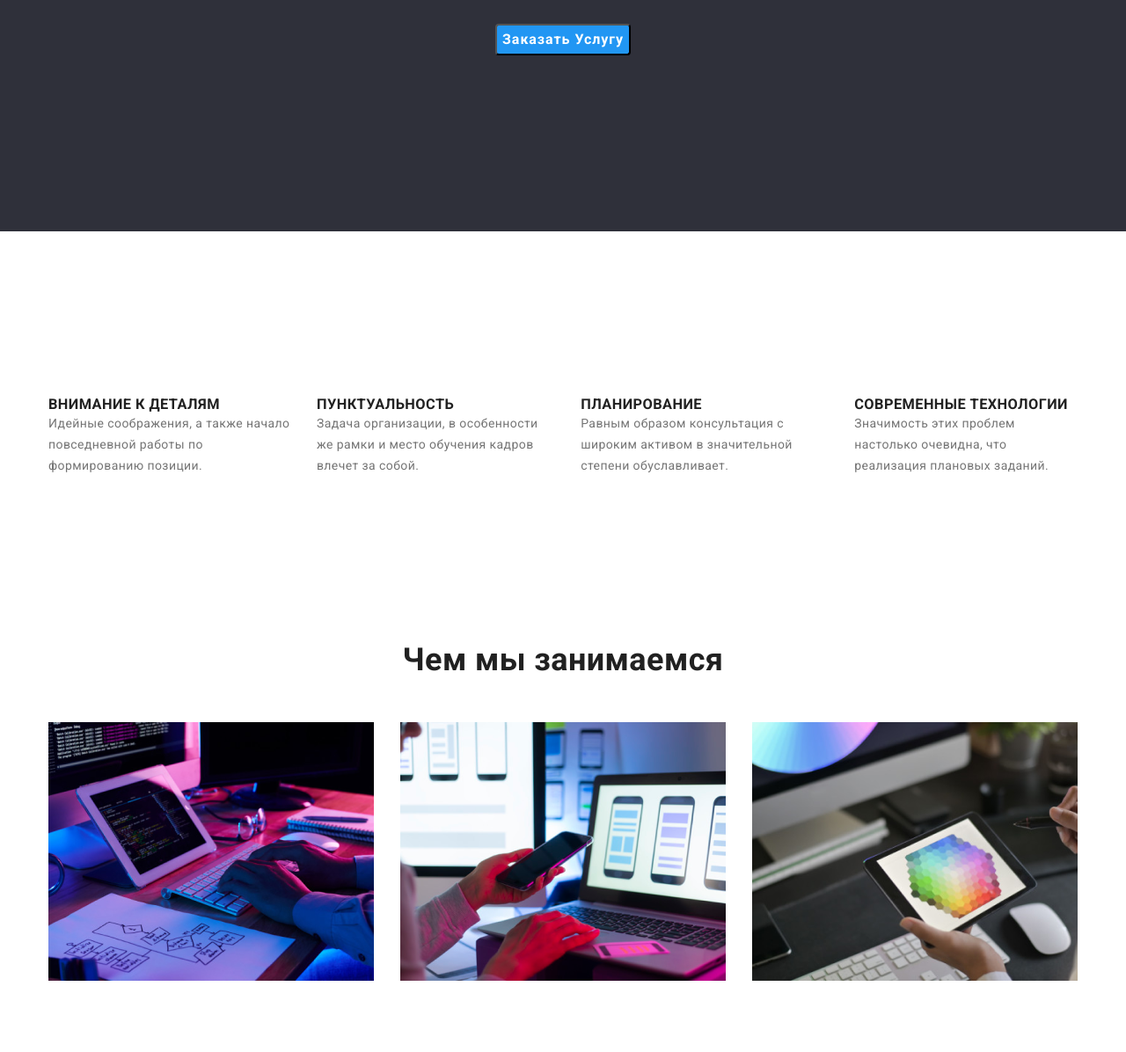
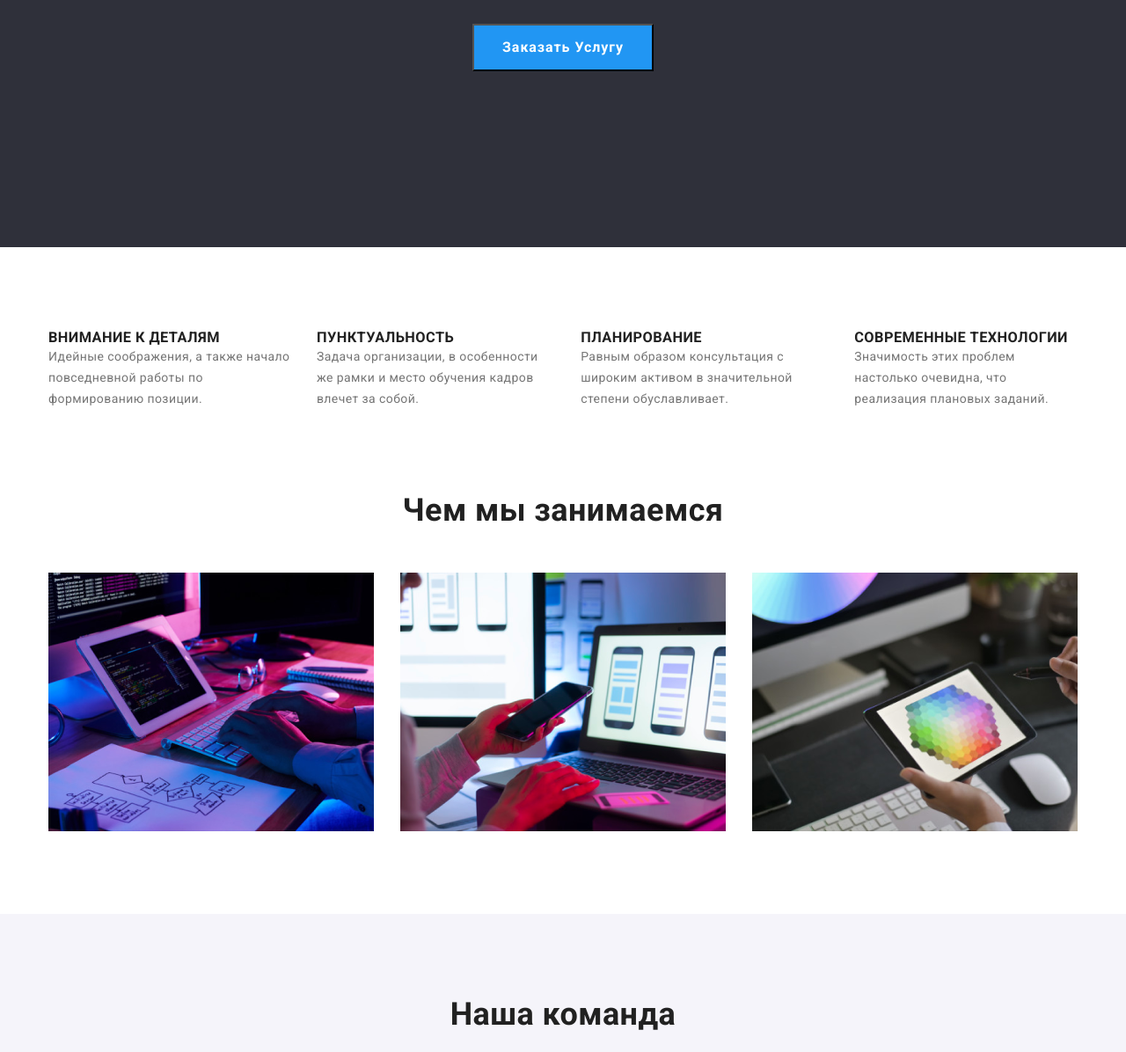
Before and after one commit to olegvorona/goit-markup-hw-03., a plain HTML site: page index.html in a window 1280 px wide. Shown: the part 404-1600 px from the top of the page at 88% size. Drawn offline with nearby package versions, Linux system fonts and the light colour scheme.

Commit message:
Add files via upload

```diff
--- a/css/styles.css
+++ b/css/styles.css
@@ -322,12 +322,11 @@ body {
   font-family: inherit;
   text-align: center;
   margin-top: 30px;
-  border-radius: 4px;
+  padding: 10px 32px;
 }
 
 .about-item-text {
   display: flex;
-  padding-top: 94px;
 }
 
 .about-item:not(:last-child) {
@@ -344,6 +343,10 @@ body {
 .about-pre-text {
   line-height: 1.71;
   color: var(--index-main-pre-text);
+}
+
+.gallery {
+  padding-bottom: 94px;
 }
 
 .gallery-text {
@@ -375,6 +378,7 @@ body {
   line-height: 1.16;
   text-align: center;
   color: var(--index-pre-title);
+  margin-bottom: 50px;
 }
 
 .about-list {
--- a/index.html
+++ b/index.html
@@ -71,7 +71,7 @@
             </ul>
         </div>
         </section>
-        <section class="gallery section">
+        <section class="gallery">
             <div class="container">
             <h2 class="gallery-text">Чем мы занимаемся</h2>
             <ul class="gallery-title">
```
